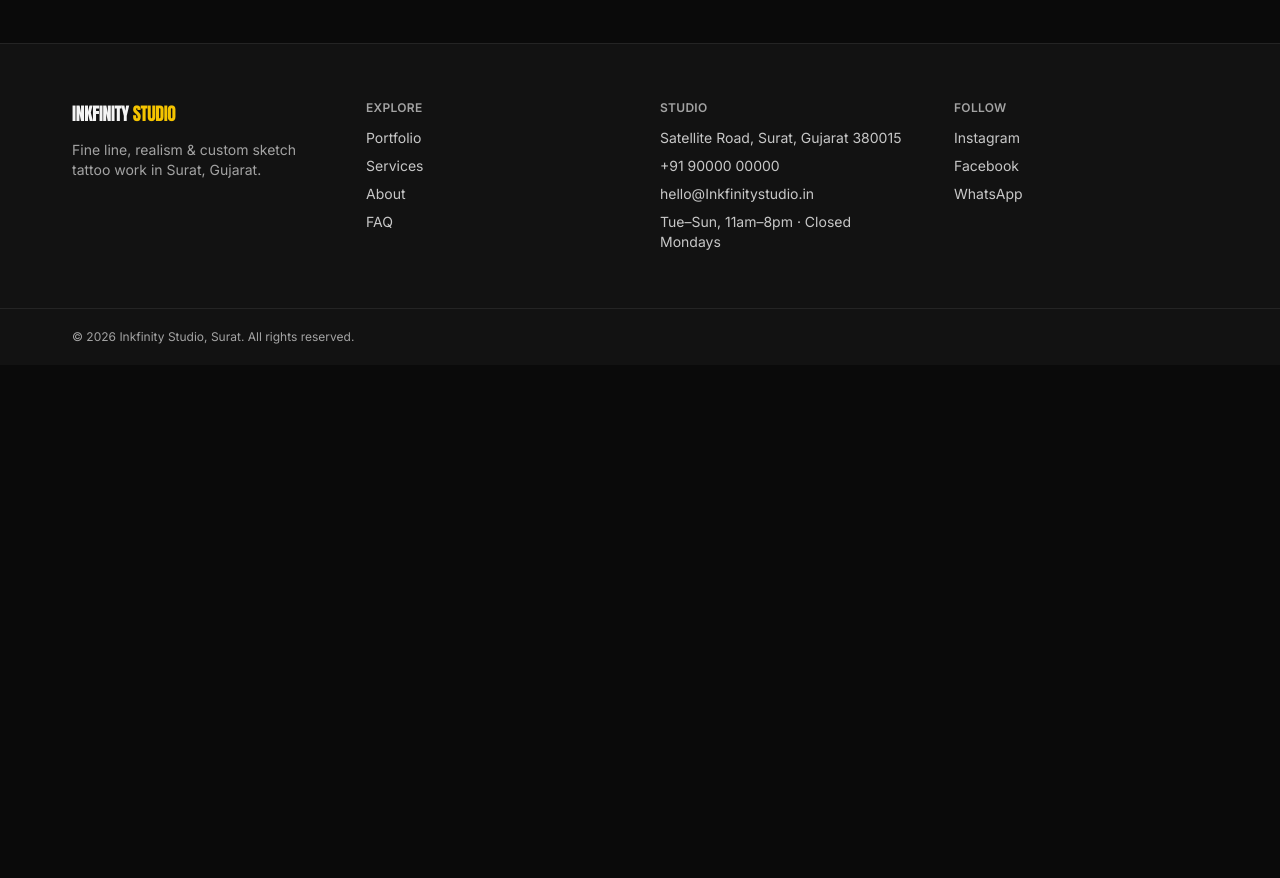
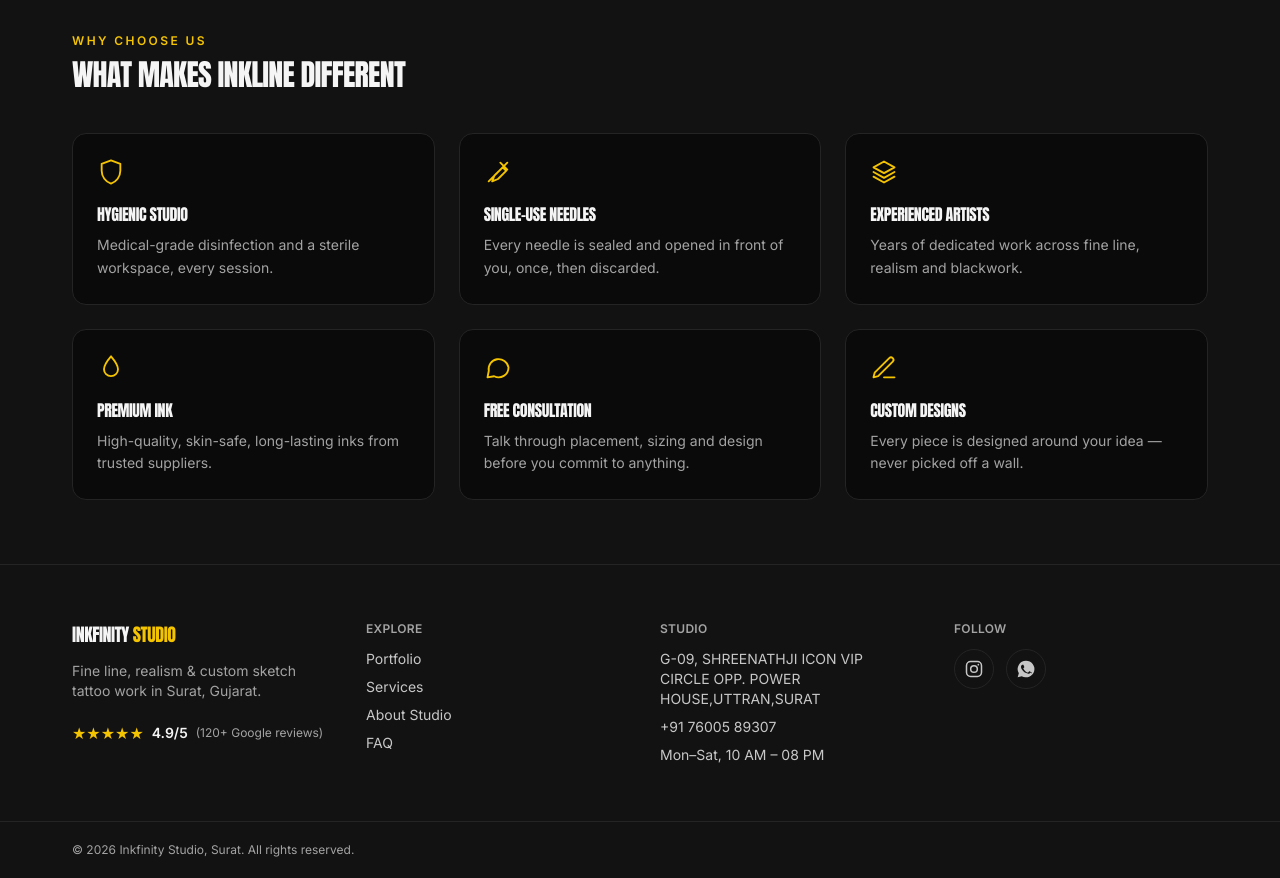
Before and after one commit to janak-rathod/inkfinity-ui, a React (Vite) app: page /contact in a window 1280 px wide. Shown: the part 800-1678 px from the top of the page. Before the commit the page ends 1165 px from the top, so only its background shows below. Built offline with nearby package versions, Linux system fonts and the light colour scheme; no server answers.

Commit message:
minimal changes

```diff
--- a/src/components/ArtistCard.jsx
+++ b/src/components/ArtistCard.jsx
@@ -1,14 +1,15 @@
 export default function ArtistCard({ name, specialty, photoUrl, bio }) {
   return (
-    <article className="overflow-hidden rounded-card border border-line bg-charcoal shadow-card">
-      <div className="aspect-[4/5] w-full bg-ink">
+    <article className="flex flex-col overflow-hidden rounded-card border border-line
+      bg-charcoal shadow-card sm:flex-row sm:items-stretch">
+      <div className="h-64 w-full shrink-0 bg-ink sm:h-auto sm:w-2/5">
         {/* TODO: replace with a real portrait at public/images/artists/<name>.jpg */}
         <img src={photoUrl} alt={`Portrait of ${name}`} loading="lazy" className="h-full w-full object-cover" />
       </div>
-      <div className="p-5">
-        <h3 className="font-display text-lg uppercase text-paper">{name}</h3>
-        <p className="mt-0.5 text-xs font-semibold uppercase tracking-wide text-accent">{specialty}</p>
-        <p className="mt-3 text-sm leading-relaxed text-muted">{bio}</p>
+      <div className="flex flex-1 flex-col justify-center p-6 sm:p-8">
+        <h3 className="font-display text-xl uppercase text-paper">{name}</h3>
+        <p className="mt-1 text-xs font-semibold uppercase tracking-wide text-accent">{specialty}</p>
+        <p className="mt-4 text-sm leading-relaxed text-muted">{bio}</p>
       </div>
     </article>
   )
--- a/src/components/Footer.jsx
+++ b/src/components/Footer.jsx
@@ -1,4 +1,30 @@
 import { NavLink } from 'react-router-dom'
+
+function InstagramIcon() {
+  return (
+    <svg viewBox="0 0 24 24" className="h-5 w-5" fill="none" stroke="currentColor" strokeWidth="1.8">
+      <rect x="3" y="3" width="18" height="18" rx="5" />
+      <circle cx="12" cy="12" r="4" />
+      <circle cx="17.2" cy="6.8" r="1" fill="currentColor" stroke="none" />
+    </svg>
+  )
+}
+
+function WhatsAppIcon() {
+  return (
+    <svg viewBox="0 0 24 24" className="h-5 w-5" fill="currentColor">
+      <path d="M12 2a10 10 0 0 0-8.6 15.1L2 22l5-1.4A10 10 0 1 0 12 2Zm5.6 14.3c-.2.6-1.4 1.2-2 1.3-.5.1-1.2.2-3.5-.8-2.9-1.2-4.8-4.1-4.9-4.3-.1-.2-1.2-1.6-1.2-3 0-1.4.7-2.1 1-2.4.3-.3.6-.3.8-.3h.6c.2 0 .4 0 .6.5.2.6.8 2 .9 2.1.1.2.1.3 0 .5-.1.2-.2.3-.4.5-.2.2-.4.4-.5.6-.2.2-.4.4-.2.7.2.3 1 1.6 2.1 2.6 1.4 1.3 2.6 1.7 3 1.9.3.1.5.1.7-.1.2-.2.8-.9 1-1.2.2-.3.4-.2.7-.1.3.1 1.7.8 2 1 .3.1.5.2.6.3.1.2.1.9-.1 1.4Z" />
+    </svg>
+  )
+}
+
+function StarRow() {
+  return (
+    <div className="text-accent" aria-hidden="true">
+      {'★★★★★'}
+    </div>
+  )
+}
 
 export default function Footer() {
   return (
@@ -11,6 +37,13 @@ export default function Footer() {
           <p className="mt-3 max-w-xs text-sm text-muted">
             Fine line, realism &amp; custom sketch tattoo work in Surat, Gujarat.
           </p>
+
+          {/* Google rating */}
+          <div className="mt-5 flex items-center gap-2">
+            <StarRow />
+            <span className="text-sm font-semibold text-paper">4.9/5</span>
+            <span className="text-xs text-muted">(120+ Google reviews)</span>
+          </div>
         </div>
 
         <div>
@@ -18,7 +51,7 @@ export default function Footer() {
           <ul className="space-y-2 text-sm text-paper/80">
             <li><NavLink to="/portfolio" className="hover:text-accent">Portfolio</NavLink></li>
             <li><NavLink to="/services" className="hover:text-accent">Services</NavLink></li>
-            <li><NavLink to="/about" className="hover:text-accent">About</NavLink></li>
+            <li><NavLink to="/about" className="hover:text-accent">About Studio</NavLink></li>
             <li><NavLink to="/faq" className="hover:text-accent">FAQ</NavLink></li>
           </ul>
         </div>
@@ -27,21 +60,37 @@ export default function Footer() {
           <p className="mb-3 text-xs font-semibold uppercase tracking-wide text-muted">Studio</p>
           {/* TODO: replace with your real address, phone, email and hours */}
           <address className="space-y-2 text-sm not-italic text-paper/80">
-            <p>Satellite Road, Surat, Gujarat 380015</p>
-            <p><a href="tel:+919000000000" className="hover:text-accent">+91 90000 00000</a></p>
-            <p><a href="mailto:hello@Inkfinitystudio.in" className="hover:text-accent">hello@Inkfinitystudio.in</a></p>
-            <p>Tue–Sun, 11am–8pm · Closed Mondays</p>
+            <p>G-09, SHREENATHJI ICON VIP CIRCLE OPP. POWER HOUSE,UTTRAN,SURAT</p>
+            <p><a href="tel:+917600589307" className="hover:text-accent">+91 76005 89307</a></p>
+            <p>Mon–Sat, 10 AM – 08 PM</p>
           </address>
         </div>
 
         <div>
           <p className="mb-3 text-xs font-semibold uppercase tracking-wide text-muted">Follow</p>
           {/* TODO: swap in your real social URLs */}
-          <ul className="space-y-2 text-sm text-paper/80">
-            <li><a href="https://instagram.com/" target="_blank" rel="noreferrer" className="hover:text-accent">Instagram</a></li>
-            <li><a href="https://facebook.com/" target="_blank" rel="noreferrer" className="hover:text-accent">Facebook</a></li>
-            <li><a href="https://wa.me/919000000000" target="_blank" rel="noreferrer" className="hover:text-accent">WhatsApp</a></li>
-          </ul>
+          <div className="flex gap-3">
+            <a
+              href="https://instagram.com/"
+              target="_blank"
+              rel="noreferrer"
+              aria-label="Inkfinity Studio on Instagram"
+              className="flex h-10 w-10 items-center justify-center rounded-full border border-line
+                text-paper/80 transition-colors hover:border-accent hover:text-accent"
+            >
+              <InstagramIcon />
+            </a>
+            <a
+              href="https://wa.me/917600589307"
+              target="_blank"
+              rel="noreferrer"
+              aria-label="Message Inkfinity Studio on WhatsApp"
+              className="flex h-10 w-10 items-center justify-center rounded-full border border-line
+                text-paper/80 transition-colors hover:border-accent hover:text-accent"
+            >
+              <WhatsAppIcon />
+            </a>
+          </div>
         </div>
       </div>
 
--- a/src/components/HeroSection.jsx
+++ b/src/components/HeroSection.jsx
@@ -1,20 +1,48 @@
 import { NavLink } from 'react-router-dom'
 import SectionDivider from './SectionDivider.jsx'
+
+
+// TODO: replace these four with real studio/tattoo photography.
+// See public/images/README.txt for the expected folder.
+const COLLAGE_IMAGES = [
+  { src: '/public/images/hero/coverup.png', alt: 'Studio artist tattooing a client' }
+]
 
 export default function HeroSection() {
   return (
     <section className="relative overflow-hidden bg-charcoal">
-      {/* TODO: replace with a real studio photo (see public/images/README.txt).
-          Kept as a dark placeholder so the layout works with no image. */}
-      <div
-        className="absolute inset-0 bg-cover bg-center opacity-40"
-        style={{ backgroundImage: "url('/images/hero-bg.jpg')" }}
+      {/* Mobile / fallback background - single full-bleed image behind a dark gradient. */}
+      {/* <div
+        className="absolute inset-0 bg-cover bg-center opacity-40 md:hidden"
+        style={{ backgroundImage: "url('/public/images/hero/coverup.png')" }}
         aria-hidden="true"
-      />
-      <div className="absolute inset-0 bg-gradient-to-t from-ink via-ink/80 to-ink/30" aria-hidden="true" />
+      /> */}
+      <div className="absolute inset-0 bg-gradient-to-t from-ink via-ink/80 to-ink/30 md:bg-gradient-to-r md:from-ink md:via-ink/70 md:to-ink/10" aria-hidden="true" />
 
-      <div className="container-page relative flex min-h-[86vh] flex-col justify-end gap-6 pb-16 pt-28 sm:min-h-[80vh]">
-        <p className="eyebrow">Surat, Gujarat</p>
+      {/* Desktop / tablet - diagonal collage of 3 images bleeding off the right edge. */}
+      <div className="absolute inset-y-0 right-0 hidden w-[62%] md:block" aria-hidden="true">
+        {COLLAGE_IMAGES.map((img, i) => (
+          <img
+            key={img.src}
+            src={img.src}
+            alt=""
+            className="absolute inset-0 h-[90%] w-full object-cover"
+            // style={{
+            //   clipPath:
+            //     i === 0
+            //       ? 'polygon(18% 0, 100% 0, 100% 100%, 0% 100%)'
+            //       : i === 1
+            //         ? 'polygon(38% 0, 62% 0, 46% 100%, 22% 100%)'
+            //         : 'polygon(66% 0, 100% 0, 100% 100%, 78% 100%)',
+            //   zIndex: i === 1 ? 2 : 1
+            // }}
+          />
+        ))}
+        <div className="absolute inset-0 bg-gradient-to-t from-ink/70 via-transparent to-ink/10" />
+      </div>
+
+      <div className="container-page relative flex min-h-[86vh] flex-col justify-end gap-6 pb-16 pt-30 sm:min-h-[80vh]">
+        <p className="eyebrow">Ahmedabad, Gujarat</p>
         <h1 className="max-w-2xl text-5xl leading-[0.95] sm:text-6xl md:text-7xl">
           Ink that means <span className="text-accent">something</span>.
         </h1>
@@ -25,7 +53,7 @@ export default function HeroSection() {
 
         <div className="mt-2 flex flex-wrap gap-4">
           <NavLink to="/portfolio" className="btn-secondary">View Tattoos</NavLink>
-          <NavLink to="/book" className="btn-primary">Book a Session</NavLink>
+          <NavLink to="/book" className="btn-primary !px-8 !py-4 !text-base">Book a Session</NavLink>
         </div>
       </div>
 
--- /dev/null
+++ b/src/components/WhyChooseUs.jsx
@@ -0,0 +1,67 @@
+const REASONS = [
+  {
+    title: 'Hygienic Studio',
+    description: 'Medical-grade disinfection and a sterile workspace, every session.',
+    icon: <path d="M12 2 4 5v6c0 5 3.4 9.4 8 11 4.6-1.6 8-6 8-11V5l-8-3Z" />
+  },
+  {
+    title: 'Single-Use Needles',
+    description: 'Every needle is sealed and opened in front of you, once, then discarded.',
+    icon: <path d="M4 20 20 4M14 4l6 6M9 15l-2 5 5-2 7-7-3-3-7 7Z" />
+  },
+  {
+    title: 'Experienced Artists',
+    description: 'Years of dedicated work across fine line, realism and blackwork.',
+    icon: <path d="M12 3 3 8l9 5 9-5-9-5ZM3 16l9 5 9-5M3 12l9 5 9-5" />
+  },
+  {
+    title: 'Premium Ink',
+    description: 'High-quality, skin-safe, long-lasting inks from trusted suppliers.',
+    icon: <path d="M12 2c3 3.5 6 7.6 6 11a6 6 0 1 1-12 0c0-3.4 3-7.5 6-11Z" />
+  },
+  {
+    title: 'Free Consultation',
+    description: 'Talk through placement, sizing and design before you commit to anything.',
+    icon: <path d="M21 11.5a8.5 8.5 0 0 1-12.3 7.6L3 20l1.1-5.6A8.5 8.5 0 1 1 21 11.5Z" />
+  },
+  {
+    title: 'Custom Designs',
+    description: 'Every piece is designed around your idea — never picked off a wall.',
+    icon: <path d="M12 20h9M16.5 3.5a2.1 2.1 0 0 1 3 3L7 19l-4 1 1-4 12.5-12.5Z" />
+  }
+]
+
+export default function WhyChooseUs() {
+  return (
+    <section className="bg-charcoal py-16">
+      <div className="container-page">
+        <p className="eyebrow">Why choose us</p>
+        <h2 className="mt-2 text-3xl">What makes Inkline different</h2>
+
+        <div className="mt-10 grid gap-6 sm:grid-cols-2 lg:grid-cols-3">
+          {REASONS.map((reason) => (
+            <div
+              key={reason.title}
+              className="rounded-card border border-line bg-ink p-6 transition-colors hover:border-accent/40"
+            >
+              <svg
+                viewBox="0 0 24 24"
+                className="h-7 w-7 text-accent"
+                fill="none"
+                stroke="currentColor"
+                strokeWidth="1.6"
+                strokeLinecap="round"
+                strokeLinejoin="round"
+                aria-hidden="true"
+              >
+                {reason.icon}
+              </svg>
+              <h3 className="mt-4 font-display text-base uppercase text-paper">{reason.title}</h3>
+              <p className="mt-2 text-sm leading-relaxed text-muted">{reason.description}</p>
+            </div>
+          ))}
+        </div>
+      </div>
+    </section>
+  )
+}
--- a/src/layouts/AppLayout.jsx
+++ b/src/layouts/AppLayout.jsx
@@ -1,6 +1,7 @@
 import { Outlet } from 'react-router-dom'
 import Navbar from '../components/Navbar.jsx'
 import Footer from '../components/Footer.jsx'
+import WhyChooseUs from '../components/WhyChooseUs.jsx'
 
 export default function AppLayout() {
   return (
@@ -14,6 +15,7 @@ export default function AppLayout() {
       <Navbar />
       <main id="main-content" className="flex-1">
         <Outlet />
+        <WhyChooseUs />
       </main>
       <Footer />
     </div>
```
Also changed, not shown: src/pages/AboutPage.jsx (+48 -4 lines), src/pages/ContactPage.jsx (+3 -12 lines), public/images/hero/coverup.png (added).
